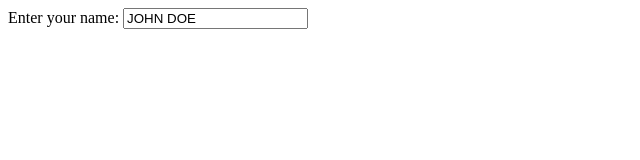
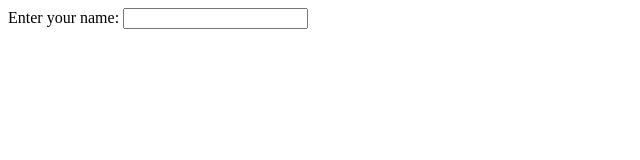
Before and after one commit to acciojob/capitalise-name-sourabh-bansotiya, a website: page main.html in a window 1280 px wide. Shown: the full height of the page, 0-640 px from the left. Drawn offline with Linux system fonts and the light colour scheme.

Commit message:
created a submission

```diff
--- a/main.html
+++ b/main.html
@@ -3,7 +3,7 @@
   <head>
   </head>
   <body>
-    Enter your name: <input type="text" id="fname" value= 'JOHN DOE'>
+    Enter your name: <input type="text" id="fname">
 
 	<script type="text/javascript" src="./script.js">
 	</script>
--- a/script.js
+++ b/script.js
@@ -7,6 +7,8 @@ document.addEventListener('DOMContentLoaded', () => {
         const inputValue = inputField.value;
         const upperCaseValue = inputValue.toUpperCase();
 
+      inputField.value = upperCaseValue;
+
         alert("Enter your name: " + upperCaseValue);
     });
 });
```
